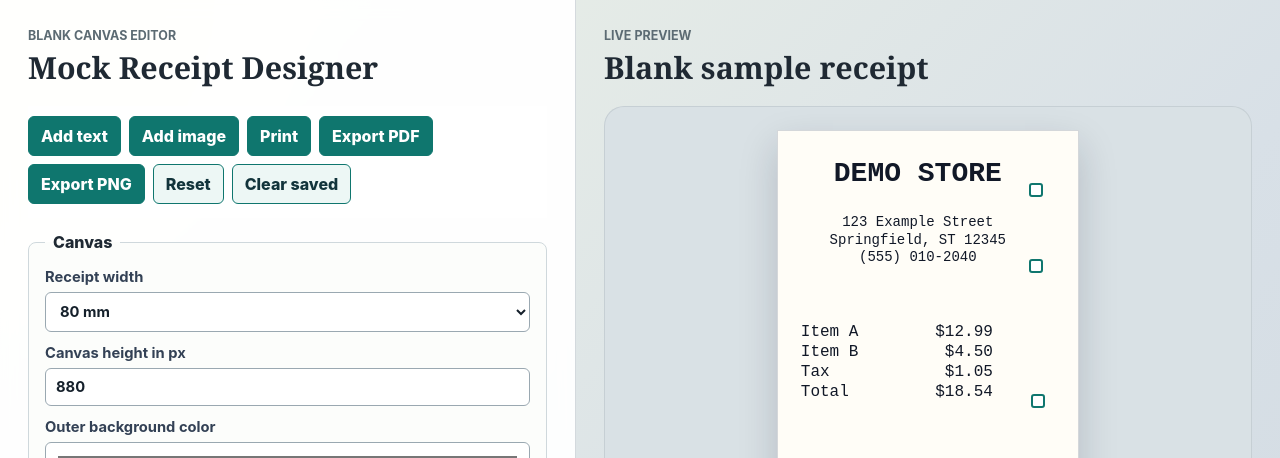
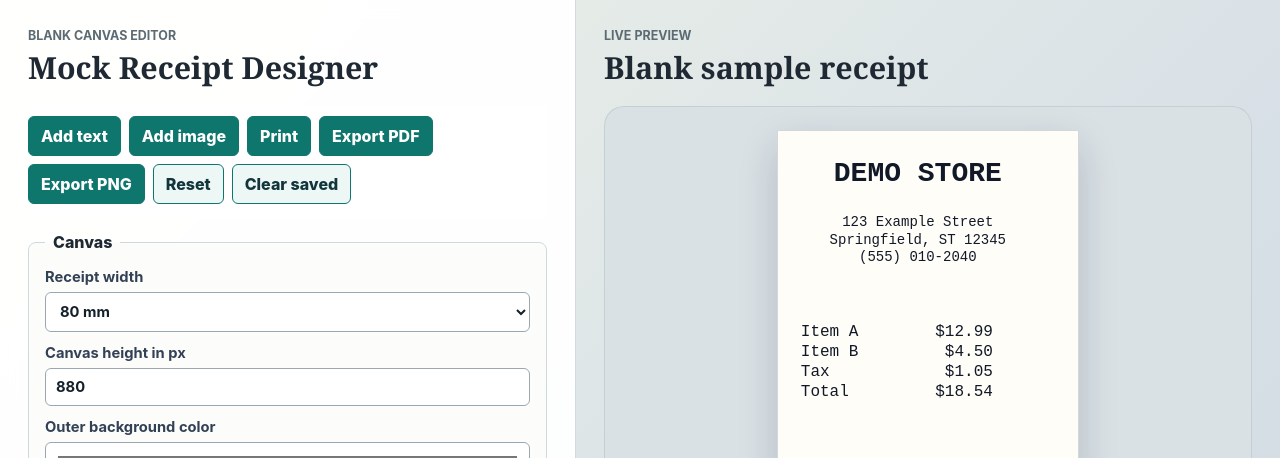
Before and after one commit to collinbediner/mock-receipt-designer, a React (Vite) app: page / in a window 1280 px wide. Shown: the top 458 px of the page. Built offline with nearby package versions, Linux system fonts and the light colour scheme.

Commit message:
Hide visible resize handles

```diff
--- a/src/App.css
+++ b/src/App.css
@@ -266,14 +266,15 @@ button.danger {
 
 .resize-handle {
   position: absolute;
-  right: -6px;
-  bottom: -6px;
-  width: 14px;
-  height: 14px;
-  border: 2px solid #0f766e;
-  border-radius: 3px;
-  background: #ffffff;
+  right: -10px;
+  bottom: -10px;
+  width: 24px;
+  height: 24px;
+  border: 0;
+  border-radius: 0;
+  background: transparent;
   cursor: nwse-resize;
+  opacity: 0;
 }
 
 .canvas-text {
```
